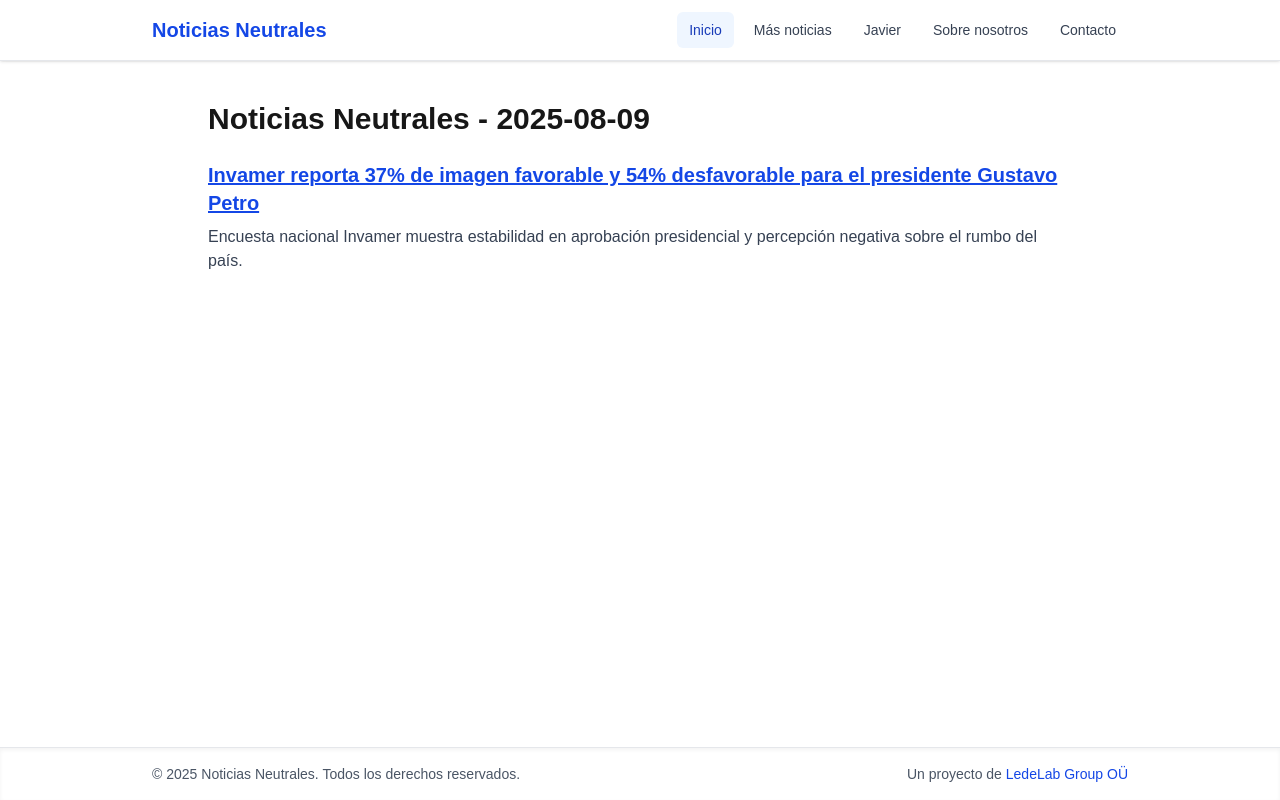
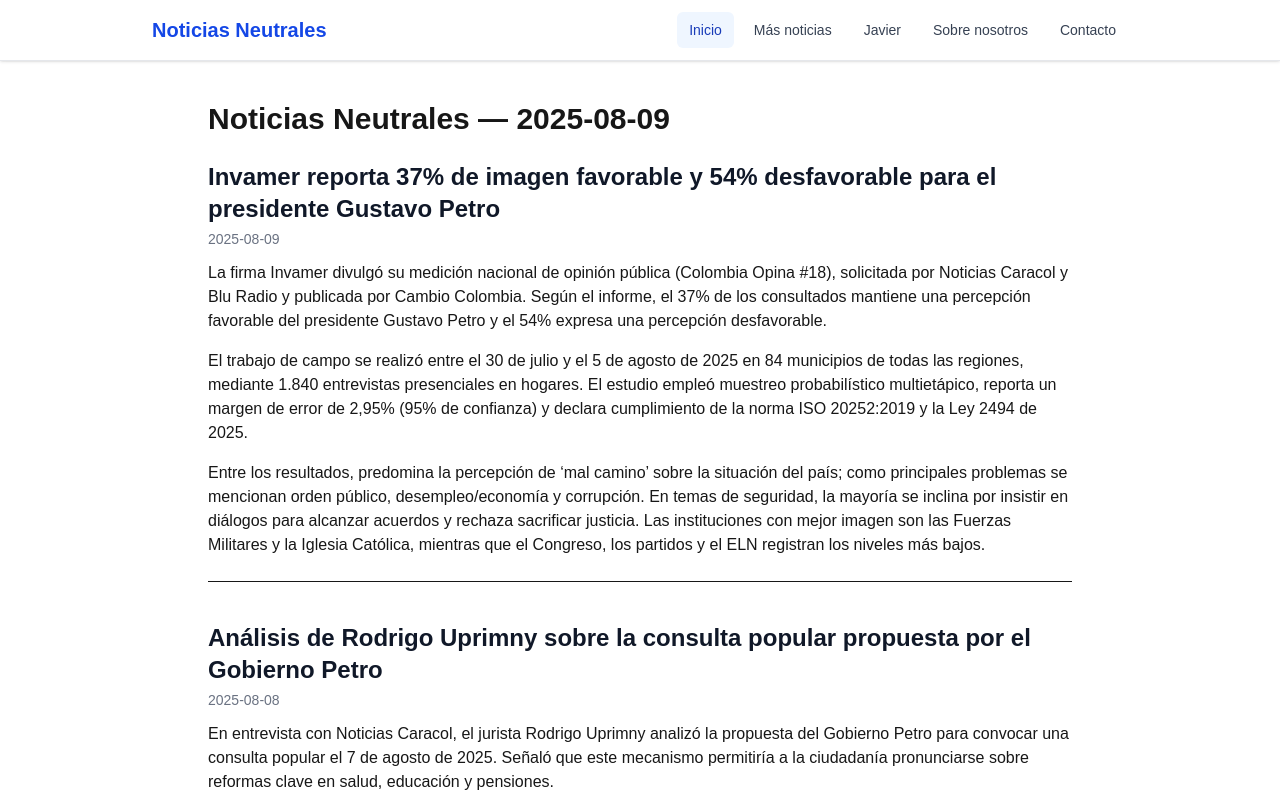
Before and after one commit to ledelab2030/noticias-neutrales, a Next.js app: page / in a window 1280 px wide. Shown: the top 800 px of the page. Built offline with nearby package versions, Linux system fonts and the light colour scheme.

Commit message:
nuevo page y ocultar noticias page

```diff
--- a/src/app/page.tsx
+++ b/src/app/page.tsx
@@ -1,24 +1,58 @@
-import Link from 'next/link'
+// src/app/page.tsx
 import { noticias } from '@/data/noticias'
-import { esHoy } from '@/utils/fecha'
 
 export default function Home() {
-  const noticiasHoy = noticias.filter(n => esHoy(n.fecha))
+  // más recientes primero
+  const todas = [...noticias].sort((a, b) => b.fecha.localeCompare(a.fecha))
 
   return (
     <main className="max-w-4xl mx-auto p-4">
-      <h1 className="text-3xl font-bold mb-6">Noticias Neutrales - {new Date().toISOString().slice(0, 10)}</h1>
-      {noticiasHoy.length === 0 && <p>No hay noticias para hoy.</p>}
-      {noticiasHoy.map((n) => (
-        <article key={n.id} className="mb-8">
-          <h2 className="text-xl font-semibold mb-2">
-            <Link href={`/noticias/${n.id}`} className="text-blue-700 dark:text-blue-400 underline">
-              {n.titulo}
-            </Link>
-          </h2>
-          <p className="text-gray-700 dark:text-gray-300">{n.resumen}</p>
-        </article>
-      ))}
+      <h1 className="text-3xl font-bold mb-6">
+        Noticias Neutrales — {new Date().toISOString().slice(0, 10)}
+      </h1>
+
+      {todas.length === 0 ? (
+        <p className="text-gray-600 dark:text-gray-300">No hay noticias por ahora.</p>
+      ) : (
+        <div className="space-y-10">
+          {todas.map((n) => (
+            <article key={n.id} className="border-b pb-6">
+              <header className="mb-3">
+                <h2 className="text-2xl font-semibold text-gray-900 dark:text-gray-100">
+                  {n.titulo}
+                </h2>
+                <p className="mt-1 text-sm text-gray-500 dark:text-gray-400">{n.fecha}</p>
+              </header>
+
+              <div className="prose dark:prose-invert max-w-none prose-p:leading-relaxed prose-a:underline prose-a:text-blue-700 dark:prose-a:text-blue-400 space-y-4">
+                {n.contenido.map((p, i) => (
+                  <p key={i} dangerouslySetInnerHTML={{ __html: resaltarLinksLegibles(p) }} />
+                ))}
+              </div>
+            </article>
+          ))}
+        </div>
+      )}
     </main>
   )
 }
+
+// ——— Utils ———
+// 1) Si el párrafo ya trae <a ...>, lo dejamos tal cual.
+// 2) Si hay URLs “crudas”, las convertimos a <a> con un texto legible:
+//    - YouTube → "YouTube"
+//    - Enlaces que terminen en .pdf → "documento (PDF)"
+//    - Otros → "ver enlace"
+function resaltarLinksLegibles(texto: string): string {
+  if (/<a\s/i.test(texto)) return texto
+
+  const urlRegex = /(https?:\/\/[^\s)]+)/g
+  return texto.replace(urlRegex, (url) => {
+    const u = url.toLowerCase()
+    let label = 'ver enlace'
+    if (u.includes('youtube.com') || u.includes('youtu.be')) label = 'YouTube'
+    else if (u.endsWith('.pdf')) label = 'documento (PDF)'
+
+    return `<a href="${url}" target="_blank" rel="noopener noreferrer">${label}</a>`
+  })
+}
--- a/src/data/noticias.ts
+++ b/src/data/noticias.ts
@@ -4,8 +4,8 @@ export type Noticia = {
   id: string
   titulo: string
   resumen: string
-  contenido: string[]          // siempre array: 1 párrafo por elemento
-  fecha: string                // YYYY-MM-DD
+  contenido: string[]
+  fecha: string // YYYY-MM-DD
   pais?: string
   etiquetas?: string[]
   fuente?: string
@@ -17,38 +17,28 @@ export const noticias: Noticia[] = [
     id: "colombia-invamer-ago-2025",
     fecha: "2025-08-09",
     pais: "Colombia",
-    titulo:
-      "Invamer reporta 37% de imagen favorable y 54% desfavorable para el presidente Gustavo Petro",
-    resumen:
-      "Encuesta nacional Invamer muestra estabilidad en aprobación presidencial y percepción negativa sobre el rumbo del país.",
+    titulo: "Invamer reporta 37% de imagen favorable y 54% desfavorable para el presidente Gustavo Petro",
+    resumen: "Encuesta nacional Invamer revela que la imagen favorable del presidente se mantiene estable, con principales preocupaciones en orden público, economía y corrupción.",
     contenido: [
       "La firma Invamer divulgó su medición nacional de opinión pública (Colombia Opina #18), solicitada por Noticias Caracol y Blu Radio y publicada por Cambio Colombia. Según el informe, el 37% de los consultados mantiene una percepción favorable del presidente Gustavo Petro y el 54% expresa una percepción desfavorable.",
       "El trabajo de campo se realizó entre el 30 de julio y el 5 de agosto de 2025 en 84 municipios de todas las regiones, mediante 1.840 entrevistas presenciales en hogares. El estudio empleó muestreo probabilístico multietápico, reporta un margen de error de 2,95% (95% de confianza) y declara cumplimiento de la norma ISO 20252:2019 y la Ley 2494 de 2025.",
-      "Entre los resultados, predomina la percepción de ‘mal camino’ sobre la situación del país; como principales problemas se mencionan orden público, desempleo/economía y corrupción. En temas de seguridad, la mayoría se inclina por insistir en diálogos para alcanzar acuerdos y rechaza sacrificar justicia. Las instituciones con mejor imagen son las Fuerzas Militares y la Iglesia Católica, mientras que el Congreso, los partidos y el ELN registran los niveles más bajos.",
-      // Agregamos el vínculo legible dentro del contenido porque el page actual no imprime url_fuente:
-      'Fuente primaria: <a href="https://raw.githubusercontent.com/ledelab2030/noticias-neutrales/main/public/encuestas/2025-08/invamer-colombia-opina-18.pdf" target="_blank" rel="noopener noreferrer">encuesta completa (PDF)</a>.'
+      "Entre los resultados, predomina la percepción de ‘mal camino’ sobre la situación del país; como principales problemas se mencionan orden público, desempleo/economía y corrupción. En temas de seguridad, la mayoría se inclina por insistir en diálogos para alcanzar acuerdos y rechaza sacrificar justicia. Las instituciones con mejor imagen son las Fuerzas Militares y la Iglesia Católica, mientras que el Congreso, los partidos y el ELN registran los niveles más bajos."
     ],
     fuente: "Invamer (PDF) vía Cambio Colombia",
-    url_fuente:
-      "https://raw.githubusercontent.com/ledelab2030/noticias-neutrales/main/public/encuestas/2025-08/invamer-colombia-opina-18.pdf",
-    etiquetas: ["encuesta", "política", "Colombia"]
+    url_fuente: "https://raw.githubusercontent.com/ledelab2030/noticias-neutrales/main/public/encuestas/2025-08/invamer-colombia-opina-18.pdf"
   },
   {
     id: "colombia-analisis-uprimny-2025-08-08",
     fecha: "2025-08-08",
     pais: "Colombia",
-    titulo:
-      "Análisis de Rodrigo Uprimny sobre la consulta popular propuesta por el Gobierno Petro",
-    resumen:
-      "El jurista explica alcances y limitaciones de la propuesta de consulta popular, destacando retos jurídicos y políticos.",
+    titulo: "Análisis de Rodrigo Uprimny sobre la consulta popular propuesta por el Gobierno Petro",
+    resumen: "El jurista explica alcances y limitaciones de la propuesta de consulta popular, destacando retos jurídicos y políticos.",
     contenido: [
       "En entrevista con Noticias Caracol, el jurista Rodrigo Uprimny analizó la propuesta del Gobierno Petro para convocar una consulta popular el 7 de agosto de 2025. Señaló que este mecanismo permitiría a la ciudadanía pronunciarse sobre reformas clave en salud, educación y pensiones.",
       "Uprimny advirtió que, aunque la consulta es legal, sus efectos dependerán de que las preguntas sean claras y específicas. También subrayó que, en caso de ser aprobada por mayoría, tendría carácter vinculante siempre que participe al menos un tercio del censo electoral.",
-      'Puedes ver la entrevista completa en <a href="https://www.youtube.com/live/JhqTQ838c_k?si=e6oQ9rRVeFkmJlk3" target="_blank" rel="noopener noreferrer">YouTube</a>.'
+      "Puedes ver la entrevista completa en el canal de YouTube de Noticias Caracol: https://www.youtube.com/live/JhqTQ838c_k?si=e6oQ9rRVeFkmJlk3"
     ],
     fuente: "Noticias Caracol",
-    url_fuente:
-      "https://www.youtube.com/live/JhqTQ838c_k?si=e6oQ9rRVeFkmJlk3",
-    etiquetas: ["consulta popular", "análisis", "Colombia"]
+    url_fuente: "https://www.youtube.com/live/JhqTQ838c_k?si=e6oQ9rRVeFkmJlk3"
   }
 ]
```
